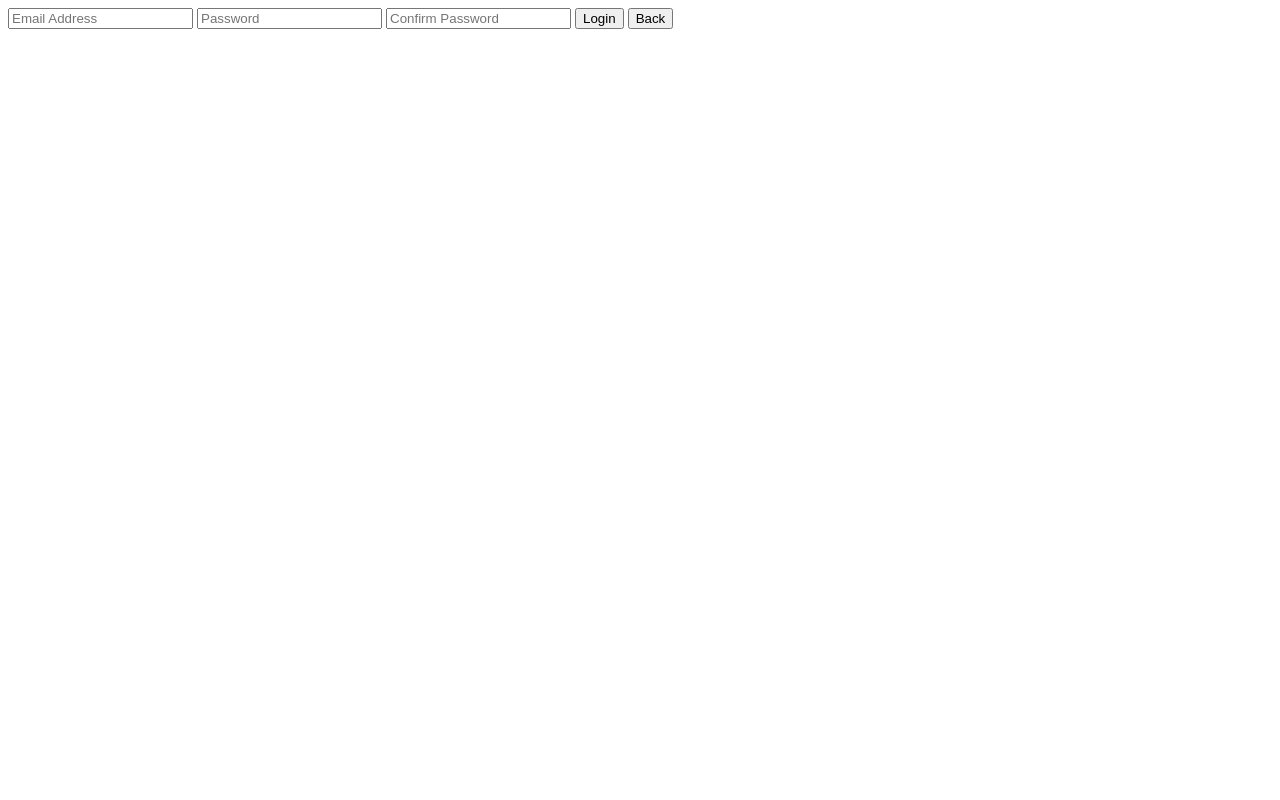
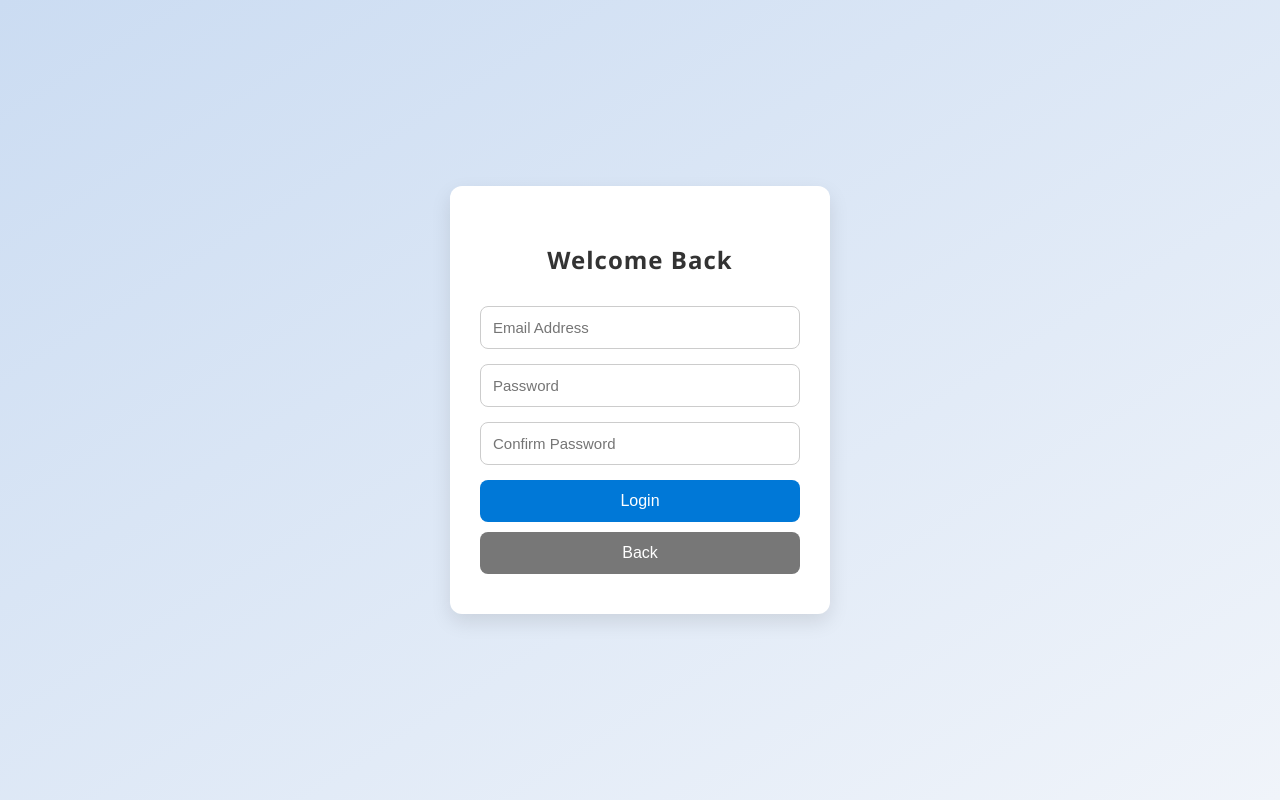
Before and after one commit to ABNER532/guide-2.0, a plain HTML site: page login page folder/login.html in a window 1280 px wide. Drawn offline with Linux system fonts and the light colour scheme.

Commit message:
login page

```diff
--- a/login page folder/login.html
+++ b/login page folder/login.html
@@ -1,3 +1,82 @@
+<!DOCTYPE html>
+<html lang="en">
+<head>
+  <meta charset="UTF-8">
+  <title>Login - GUIDE</title>
+  <link rel="stylesheet" href="style.css">
+  <style>
+    /* If you're not using a shared 'style.css', here's styling inline */
+    body {
+      margin: 0;
+      font-family: 'Segoe UI', sans-serif;
+      background: linear-gradient(to bottom right, #cbdcf2, #f0f4fa);
+      display: flex;
+      justify-content: center;
+      align-items: center;
+      height: 100vh;
+    }
+
+    .container {
+      background-color: #ffffff;
+      padding: 40px 30px;
+      border-radius: 12px;
+      box-shadow: 0 8px 20px rgba(0, 0, 0, 0.1);
+      width: 320px;
+      animation: fadeIn 0.6s ease-in-out;
+    }
+
+    h1 {
+      text-align: center;
+      color: #333;
+      margin-bottom: 30px;
+      font-size: 24px;
+      letter-spacing: 1px;
+    }
+
+    input[type="email"],
+    input[type="password"] {
+      width: 100%;
+      padding: 12px;
+      margin-bottom: 15px;
+      border-radius: 8px;
+      border: 1px solid #ccc;
+      font-size: 15px;
+    }
+
+    .btn {
+      width: 100%;
+      background-color: #0078d7;
+      color: white;
+      padding: 12px;
+      border: none;
+      border-radius: 8px;
+      font-size: 16px;
+      cursor: pointer;
+      transition: background 0.3s ease;
+    }
+
+    .btn:hover {
+      background-color: #005fa3;
+    }
+
+    .back-btn {
+      background-color: #777;
+      margin-top: 10px;
+    }
+
+    .back-btn:hover {
+      background-color: #555;
+    }
+
+    @keyframes fadeIn {
+      from {opacity: 0; transform: translateY(20px);}
+      to {opacity: 1; transform: translateY(0);}
+    }
+  </style>
+</head>
+<body>
+  <div class="container">
+    <h1>Welcome Back</h1>
     <form onsubmit="return validateLogin()">
       <input type="email" placeholder="Email Address" required>
       <input type="password" id="password" placeholder="Password" required>
@@ -5,6 +84,7 @@
       <button class="btn" type="submit">Login</button>
       <button class="btn back-btn" type="button" onclick="location.href='index.html'">Back</button>
     </form>
+  </div>
 
   <script>
     function validateLogin() {
@@ -17,3 +97,5 @@
       return true;
     }
   </script>
+</body>
+</html>
```
Lines whose indentation alone changed are shown as unchanged.
